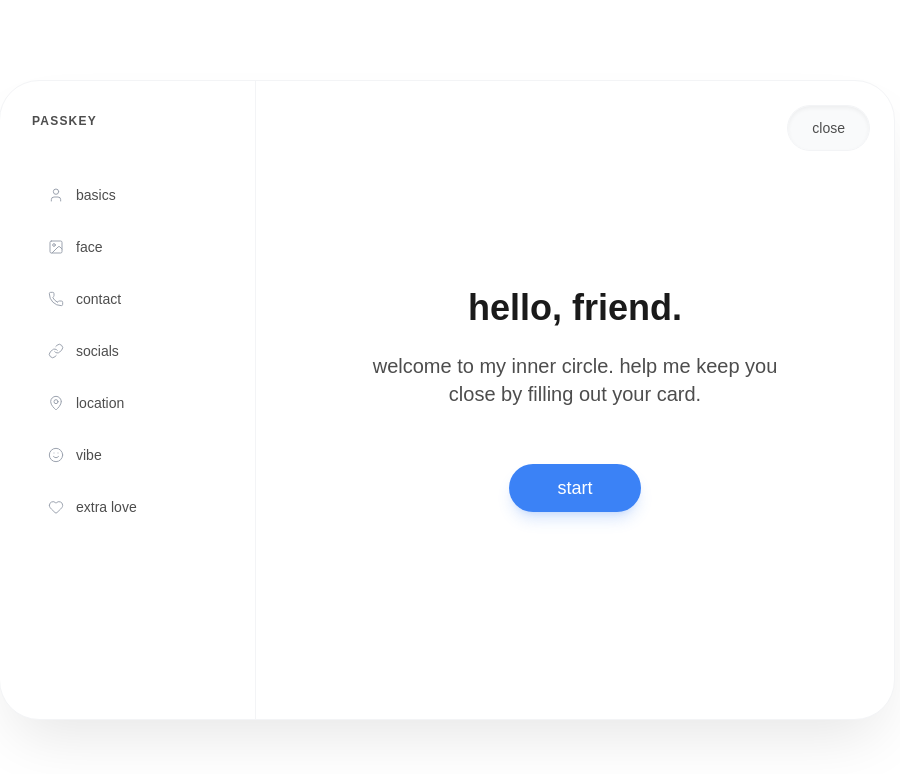
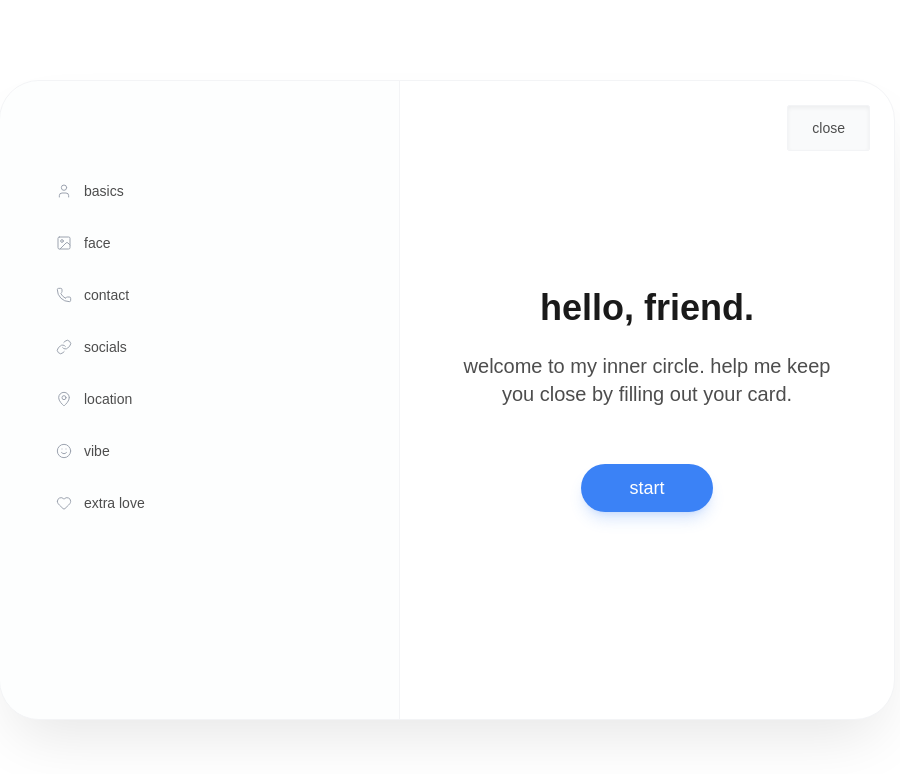
Before and after one commit to AnushriyaB/human-crm, a React (Vite) app: page /friend-form in a window 1280 px wide. Shown: the top 774 px of the page, without its empty margins (193-1093 px from the left). Built offline with nearby package versions, Linux system fonts and the light colour scheme; a web font is replaced by a local one.

Commit message:
UI: Refine Onboarding Flow, Animations, Global 2px Radius, Side Sheet Width

```diff
--- a/src/components/ui/Button.jsx
+++ b/src/components/ui/Button.jsx
@@ -3,7 +3,7 @@ import { motion } from 'framer-motion';
 import { cn } from '../../lib/utils';
 
 const Button = React.forwardRef(({ className, variant = 'primary', size = 'default', children, ...props }, ref) => {
-    const baseStyles = "inline-flex items-center justify-center rounded-full font-medium transition-colors focus-visible:outline-none focus-visible:ring-2 focus-visible:ring-brand focus-visible:ring-offset-2 disabled:opacity-50 disabled:pointer-events-none ring-offset-white";
+    const baseStyles = "inline-flex items-center justify-center rounded-[2px] font-medium transition-colors focus-visible:outline-none focus-visible:ring-2 focus-visible:ring-brand focus-visible:ring-offset-2 disabled:opacity-50 disabled:pointer-events-none ring-offset-white";
 
     const variants = {
         primary: "bg-brand text-white hover:bg-brand/90",
--- a/src/pages/Dashboard.jsx
+++ b/src/pages/Dashboard.jsx
@@ -35,7 +35,8 @@ export default function Dashboard() {
         }
     };
 
-    if (friends.length === 0) {
+    // Fix: Keep empty state view active if we are currently onboarding, even if a friend was added (Quick Add)
+    if (friends.length === 0 || isOnboarding) {
         return (
             <div className="flex flex-col items-center justify-center min-h-screen p-4 bg-white text-center transition-all duration-500">
                 <motion.div
@@ -50,7 +51,7 @@ export default function Dashboard() {
                             onClick={() => setIsOnboarding(true)}
                             size="lg"
                             disabled={isOnboarding}
-                            className={`px-8 py-4 text-lg rounded-full lowercase bg-gray-50 border border-gray-100 shadow-inner text-text-secondary transition-all ${isOnboarding ? 'opacity-50 cursor-default' : 'hover:bg-blue-50/20 hover:text-text-primary'}`}
+                            className={`px-8 py-4 text-lg rounded-[2px] lowercase bg-gray-50 border border-gray-100 shadow-inner text-text-secondary transition-all ${isOnboarding ? 'opacity-50 cursor-default' : 'hover:bg-blue-50/20 hover:text-text-primary'}`}
                         >
                             add your first friend
                         </Button>
@@ -92,32 +93,11 @@ export default function Dashboard() {
             <div className="relative w-full h-screen overflow-hidden bg-white">
                 {/* Top Navigation */}
                 <div className="absolute top-0 left-0 right-0 p-6 flex justify-between items-center z-30 pointer-events-none">
-                    {/* Left side empty for now, or branding? User said "Add a top nav and keep two button".
-                         "Keep the settings button as an icon."
-                         "Add friend button goes to the top right."
-                         If I put Settings on the left, it separates them nicely.
-                         Let's put Settings on the left for balance?
-                         "Keep the settings button as an icon" (it was top right).
-                         "Add friend button goes to the top right".
-                         This implies Add Friend is taking the Top Right spot.
-                         Maybe Settings should stay Top Right?
-                         If so: <div className="flex gap-4 pointer-events-auto ml-auto">
-                     */}
-
-                    <div className="flex w-full justify-between items-center">
-                        {/* Settings Button (Left or Right? Let's assume Left for balance if Add Friend is Right, or maybe grouped?)
-                            The user said "Add friend button goes to the top right".
-                            And "Keep the settings button as an icon".
-                            "Top nav... keep two button".
-                            I will group them in the top right for "App Controls" pattern, or split them?
-                            Let's split them. Settings Left, Add Friend Right. It feels like a standard nav.
-                            Wait, the previous setting was Top Right.
-                            Let's try putting Settings on the LEFT and Add Friend on the RIGHT.
-                        */}
-                        <div className="relative">
+                    {/* Settings Button (Left) */}
+                    <div className="relative pointer-events-auto">
                         <button
                             onClick={() => setSettingsOpen(!settingsOpen)}
-                                className={`pointer-events-auto rounded-full p-3 transition-all duration-300 ${settingsOpen
+                            className={`rounded-[2px] p-3 transition-all duration-300 ${settingsOpen
                                 ? 'bg-blue-50/30 text-brand shadow-[inset_0_0_10px_rgba(59,130,246,0.1)] border border-blue-100/30 px-6'
                                 : 'bg-gray-50 border border-gray-100 shadow-inner text-text-secondary hover:bg-blue-50/20 hover:text-text-primary'
                                 }`}
@@ -127,10 +107,14 @@ export default function Dashboard() {
                         <SettingsDropdown isOpen={settingsOpen} onClose={() => setSettingsOpen(false)} />
                     </div>
 
-                        <div className="relative">
+                    {/* Middle Title */}
+                    <h1 className="text-sm font-medium text-text-primary lowercase tracking-wide pointer-events-auto">book of humans</h1>
+
+                    {/* Add Friend Button (Right) */}
+                    <div className="relative pointer-events-auto">
                         <button
                             onClick={() => setIsAdding(!isAdding)}
-                                className={`pointer-events-auto rounded-full p-3 transition-all duration-300 ${isAdding
+                            className={`rounded-[2px] p-3 transition-all duration-300 ${isAdding
                                 ? 'bg-blue-50/30 text-brand shadow-[inset_0_0_10px_rgba(59,130,246,0.1)] border border-blue-100/30 px-6' // wider for "close" text
                                 : 'bg-gray-50 border border-gray-100 shadow-inner text-text-primary hover:bg-blue-50/20'
                                 }`}
@@ -142,7 +126,6 @@ export default function Dashboard() {
                             onClose={() => setIsAdding(false)}
                             onComplete={handleFriendAdded}
                         />
-                        </div>
                     </div>
                 </div>
 
--- a/src/pages/FriendForm.jsx
+++ b/src/pages/FriendForm.jsx
@@ -308,10 +308,15 @@ export default function FriendForm() {
                 className="w-full max-w-4xl h-[80vh] flex bg-white rounded-[2.5rem] shadow-[0_30px_60px_-15px_rgba(0,0,0,0.1)] overflow-hidden border border-gray-100"
             >
                 {/* Sidebar Navigation */}
-                <div className="w-64 border-r border-gray-100 p-8 flex flex-col hidden md:flex">
-                    <div className="mb-10 group cursor-copy" onClick={() => navigator.clipboard.writeText(passphrase)}>
-                        <div className="text-xs font-bold text-text-secondary uppercase tracking-widest mb-1 group-hover:text-brand transition-colors">Passkey</div>
-                        <div className="font-mono text-brand truncate pr-2 group-hover:underline decoration-brand underline-offset-4 transition-all" title={passphrase}>{passphrase}</div>
+                <div className="w-[400px] border-r border-gray-100 p-10 flex flex-col hidden md:flex bg-gray-50/30">
+                    <div className="mb-12 group cursor-copy" onClick={() => navigator.clipboard.writeText(passphrase)}>
+                        {passphrase && (
+                            <>
+                                <div className="text-xs font-bold text-text-secondary uppercase tracking-widest mb-2 group-hover:text-brand transition-colors">Passkey</div>
+                                <div className="font-mono text-xl text-brand truncate pr-2 group-hover:underline decoration-brand underline-offset-4 transition-all" title={passphrase}>{passphrase}</div>
+                                <p className="text-xs text-text-secondary mt-2 leading-relaxed">share this key with them so they can join your circle.</p>
+                            </>
+                        )}
                     </div>
 
                     <nav className="space-y-2 flex-1">
@@ -358,7 +363,7 @@ export default function FriendForm() {
                     <div className="absolute top-6 right-6 z-50">
                         <button
                             onClick={() => navigate('/dashboard')}
-                            className="bg-gray-50 border border-gray-100 shadow-inner px-6 py-3 rounded-full text-sm font-medium text-text-secondary hover:text-text-primary hover:bg-white hover:shadow-sm transition-all flex items-center gap-2 group"
+                            className="bg-gray-50 border border-gray-100 shadow-inner px-6 py-3 rounded-[2px] text-sm font-medium text-text-secondary hover:text-text-primary hover:bg-white hover:shadow-sm transition-all flex items-center gap-2 group"
                         >
                             <span className="lowercase">close</span>
                         </button>
```
Also changed, not shown: 5 other files (tests, documents, lock files or other folders). Lines whose indentation alone changed are shown as unchanged.
